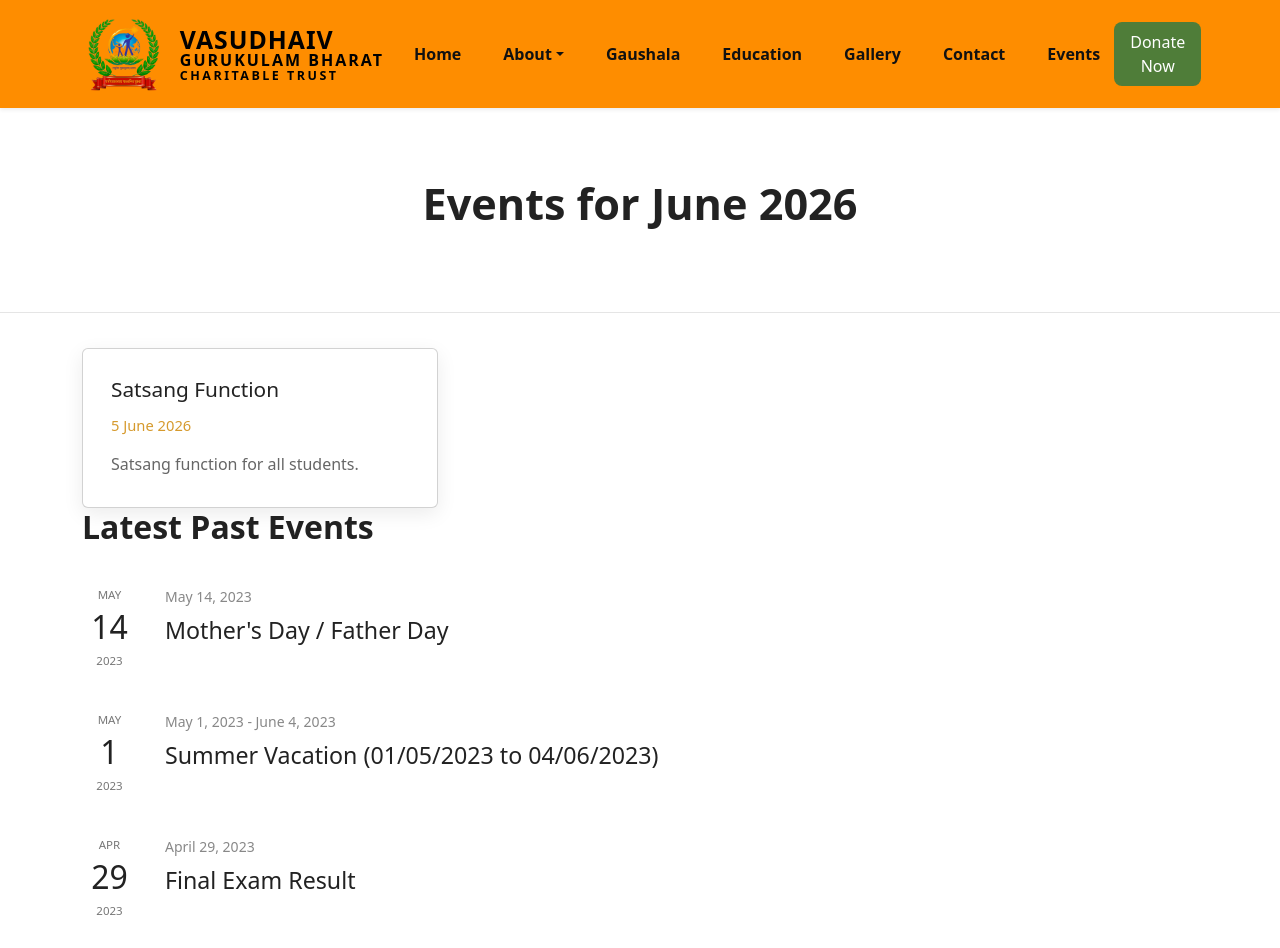
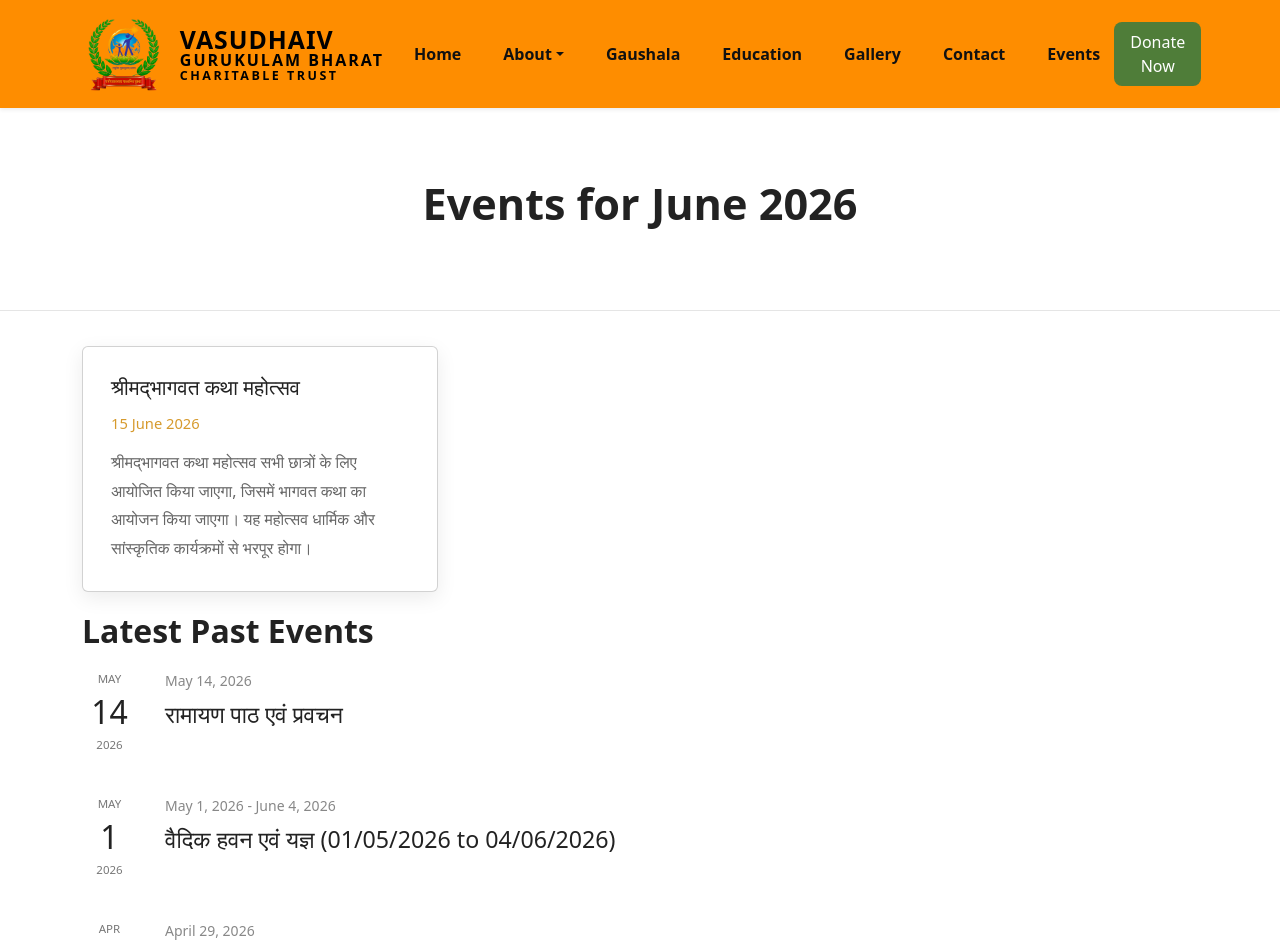
Before and after one commit to dipu4432/GURUKULAM, a React (Vite) app: page /events in a window 1280 px wide. Shown: the top 948 px of the page. Built offline with nearby package versions, Linux system fonts and the light colour scheme.

Commit message:
changed events

```diff
--- a/src/components/banner.jsx
+++ b/src/components/banner.jsx
@@ -54,7 +54,7 @@ function Banner() {
       <div className="marquee-container">
         <div className="marquee-track">
           <span>
-            🚩 गुरुकुलम् निर्माण हेतु सहयोग करें •
+            🚩 गुरुकुलम् को सहयोग करें •
             <Link to="/qr-donate" className="marquee-text-link">
               Donate Now
             </Link>
@@ -62,7 +62,7 @@ function Banner() {
           </span>
 
           <span>
-            📢 नया कार्यक्रम शुरू •
+            📢 श्रीमद्भागवत कथा महोत्सव शीघ्र प्रारंभ •
             <Link to="/events" className="marquee-text-link">
               View Events
             </Link>
@@ -80,7 +80,7 @@ function Banner() {
           {/* Duplicate for smooth infinite effect */}
 
           <span>
-            🚩 गुरुकुलम् निर्माण हेतु सहयोग करें •
+            🚩 गुरुकुलम् को सहयोग करें •
             <Link to="/qr-donate" className="marquee-text-link">
               Donate Now
             </Link>
@@ -88,7 +88,7 @@ function Banner() {
           </span>
 
           <span>
-            📢 नया कार्यक्रम शुरू •
+            📢 श्रीमद्भागवत कथा महोत्सव शीघ्र प्रारंभ •
             <Link to="/events" className="marquee-text-link">
               View Events
             </Link>
--- a/src/components/events.css
+++ b/src/components/events.css
@@ -19,7 +19,7 @@
   font-size: 2.7rem;
   font-weight: 700;
   color: #222;
-  margin-bottom: 12px;
+  margin-bottom: 10px;
 }
 
 .events-header p {
@@ -161,7 +161,8 @@
 .past-events h3 {
   font-size: 2rem;
   font-weight: 700;
-  margin-bottom: 40px;
+  margin-bottom: 20px;
+  margin-top: 20px;
   color: #222;
 }
 
--- a/src/components/events.jsx
+++ b/src/components/events.jsx
@@ -18,9 +18,9 @@ function Events() {
   // Example:
   const upcomingEvents = [
     {
-      title: "Satsang Function",
-      date: "5 June 2026",
-      description: "Satsang function for all students."
+      title: "श्रीमद्भागवत कथा महोत्सव",
+      date: "15 June 2026",
+      description: "श्रीमद्भागवत कथा महोत्सव सभी छात्रों के लिए आयोजित किया जाएगा, जिसमें भागवत कथा का आयोजन किया जाएगा। यह महोत्सव धार्मिक और सांस्कृतिक कार्यक्रमों से भरपूर होगा।",
     }
   ];
 
@@ -32,25 +32,25 @@ function Events() {
     {
       day: "14",
       month: "MAY",
-      year: "2023",
-      date: "May 14, 2023",
-      title: "Mother's Day / Father Day",
+      year: "2026",
+      date: "May 14, 2026",
+      title: "रामायण पाठ एवं प्रवचन",
     },
 
     {
       day: "1",
       month: "MAY",
-      year: "2023",
-      date: "May 1, 2023 - June 4, 2023",
-      title: "Summer Vacation (01/05/2023 to 04/06/2023)",
+      year: "2026",
+      date: "May 1, 2026 - June 4, 2026",
+      title: "वैदिक हवन एवं यज्ञ (01/05/2026 to 04/06/2026)",
     },
 
     {
       day: "29",
       month: "APR",
-      year: "2023",
-      date: "April 29, 2023",
-      title: "Final Exam Result",
+      year: "2026",
+      date: "April 29, 2026",
+      title: "गौपूजन महोत्सव",
     },
   ];
 
```
